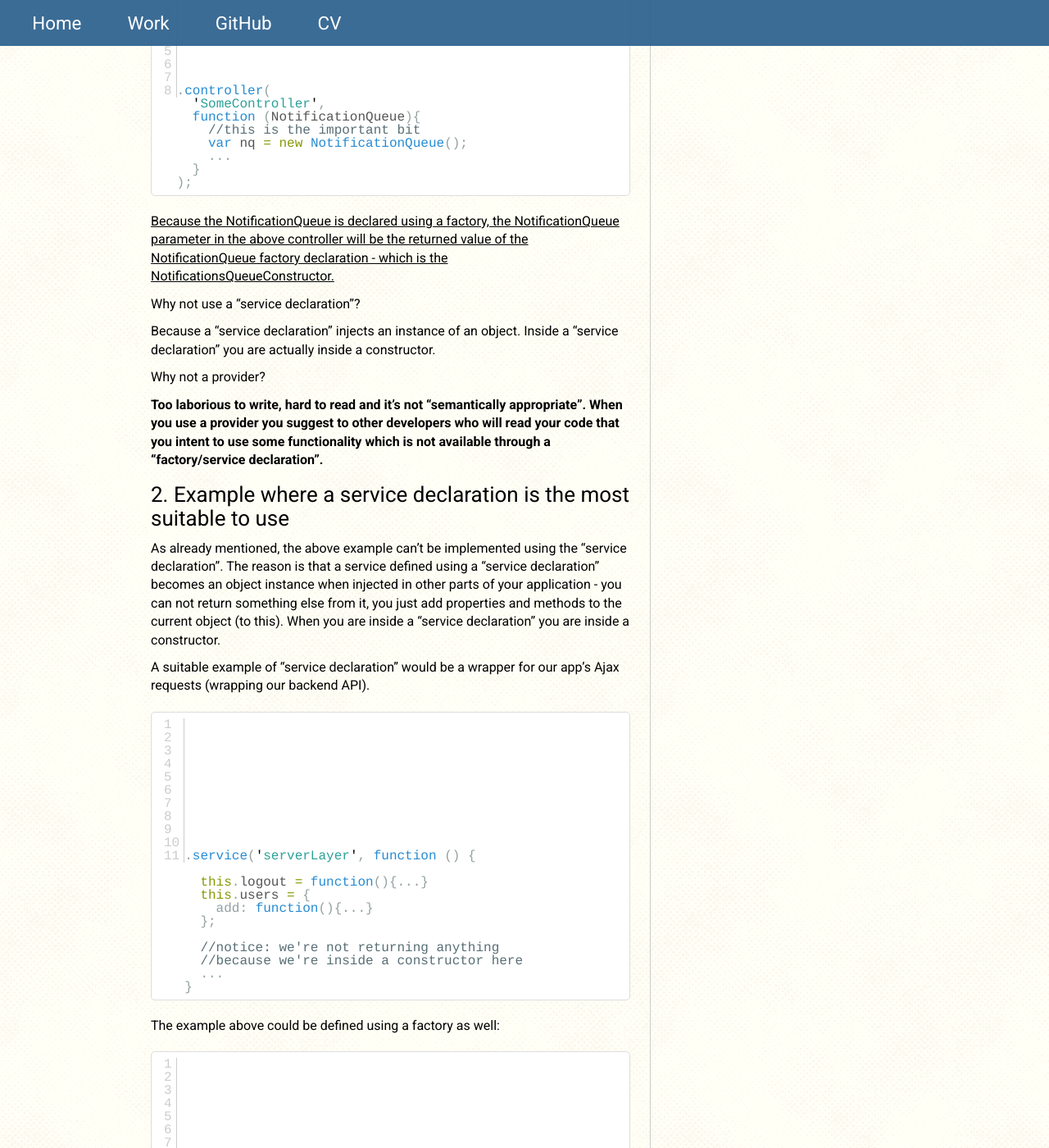
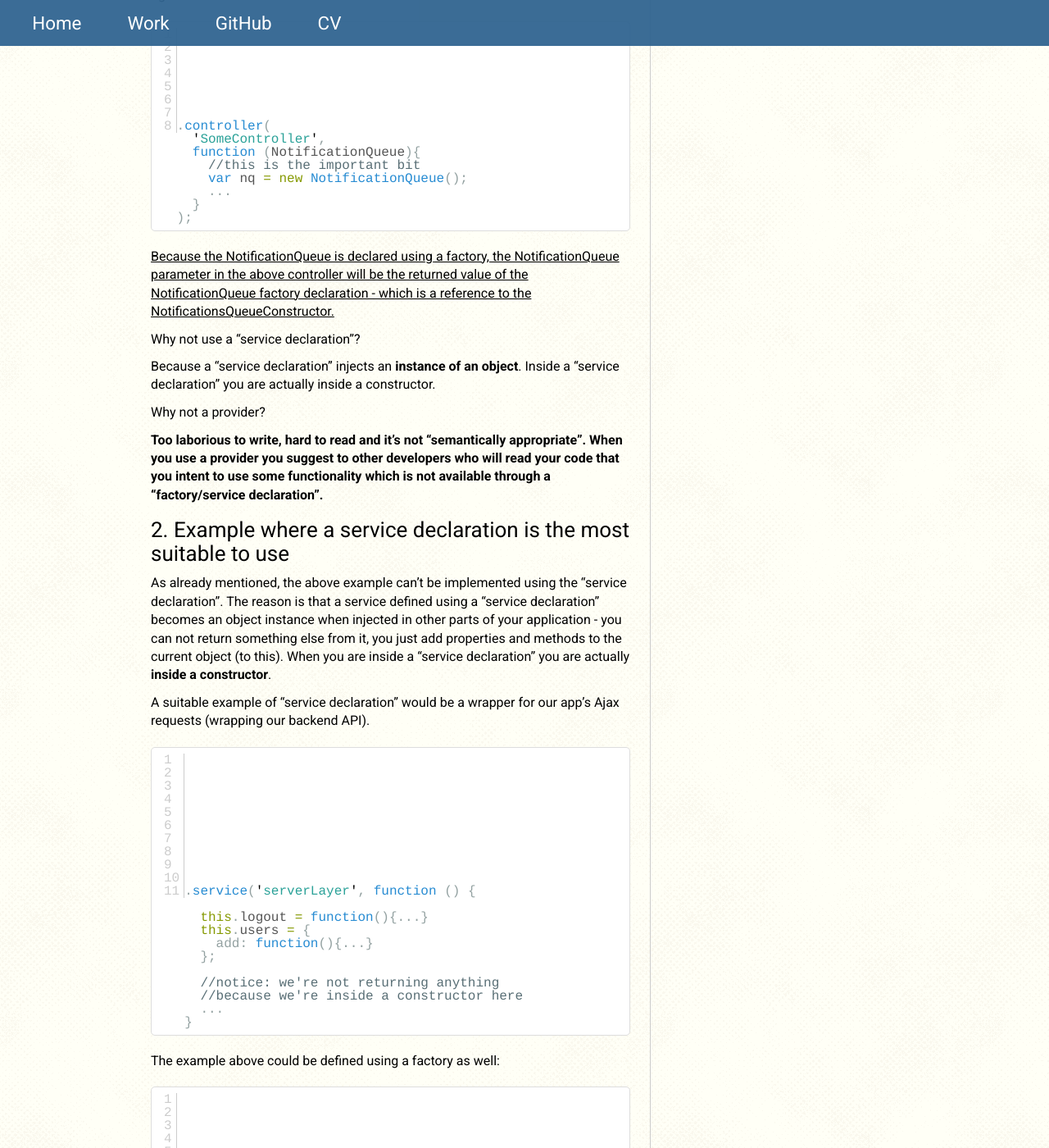
Before and after one commit to efidiles/efidiles.github.io, a Jekyll site: the page built from _posts/blog/2014-08-15-why-use-and-when-to-use-a-service-factory-or-provider.md, in a window 1280 px wide and 1400 px high, scrolled down 1615 px. Shown: the whole window at 82% size. Built offline with Jekyll 4.4.1, drawn with Linux system fonts in a browser that asks for light colours; nearby versions of some CDN libraries; Markdown is read by kramdown in place of the engine named in the settings; some of the changed text lies outside the part shown.

Commit message:
tweak copy

```diff
--- a/_posts/blog/2014-08-15-why-use-and-when-to-use-a-service-factory-or-provider.md
+++ b/_posts/blog/2014-08-15-why-use-and-when-to-use-a-service-factory-or-provider.md
@@ -63,11 +63,11 @@
 );
 {% endhighlight %}
 
-*Because the NotificationQueue is declared using a factory, the NotificationQueue parameter in the above controller will be the returned value of the NotificationQueue factory declaration - which is the NotificationsQueueConstructor.*
+*Because the NotificationQueue is declared using a factory, the NotificationQueue parameter in the above controller will be the returned value of the NotificationQueue factory declaration - which is a reference to the NotificationsQueueConstructor.*
 
 Why not use a "service declaration"?
 
-Because a "service declaration" injects an instance of an object. Inside a "service declaration" you are actually inside a constructor.
+Because a "service declaration" injects an **instance of an object**. Inside a "service declaration" you are actually inside a constructor.
 
 Why not a provider?
 
@@ -75,7 +75,7 @@
 
 ###2. Example where a service declaration is the most suitable to use
 
-As already mentioned, the above example can't be implemented using the "service declaration". The reason is that a service defined using a "service declaration" becomes an object instance when injected in other parts of your application - you can not return something else from it, you just add properties and methods to the current object (to this). When you are inside a "service declaration" you are inside a constructor.
+As already mentioned, the above example can't be implemented using the "service declaration". The reason is that a service defined using a "service declaration" becomes an object instance when injected in other parts of your application - you can not return something else from it, you just add properties and methods to the current object (to this). When you are inside a "service declaration" you are actually **inside a constructor**.
 
 A suitable example of "service declaration" would be a wrapper for our app's Ajax requests (wrapping our backend API).
 
```
Also changed, not shown: other parts of _posts/blog/2014-08-15-why-use-and-when-to-use-a-service-factory-or-provider.md (+2 -2 lines), _posts/work/2014-05-08-dracula-series-website.md (+1 -1 lines).
